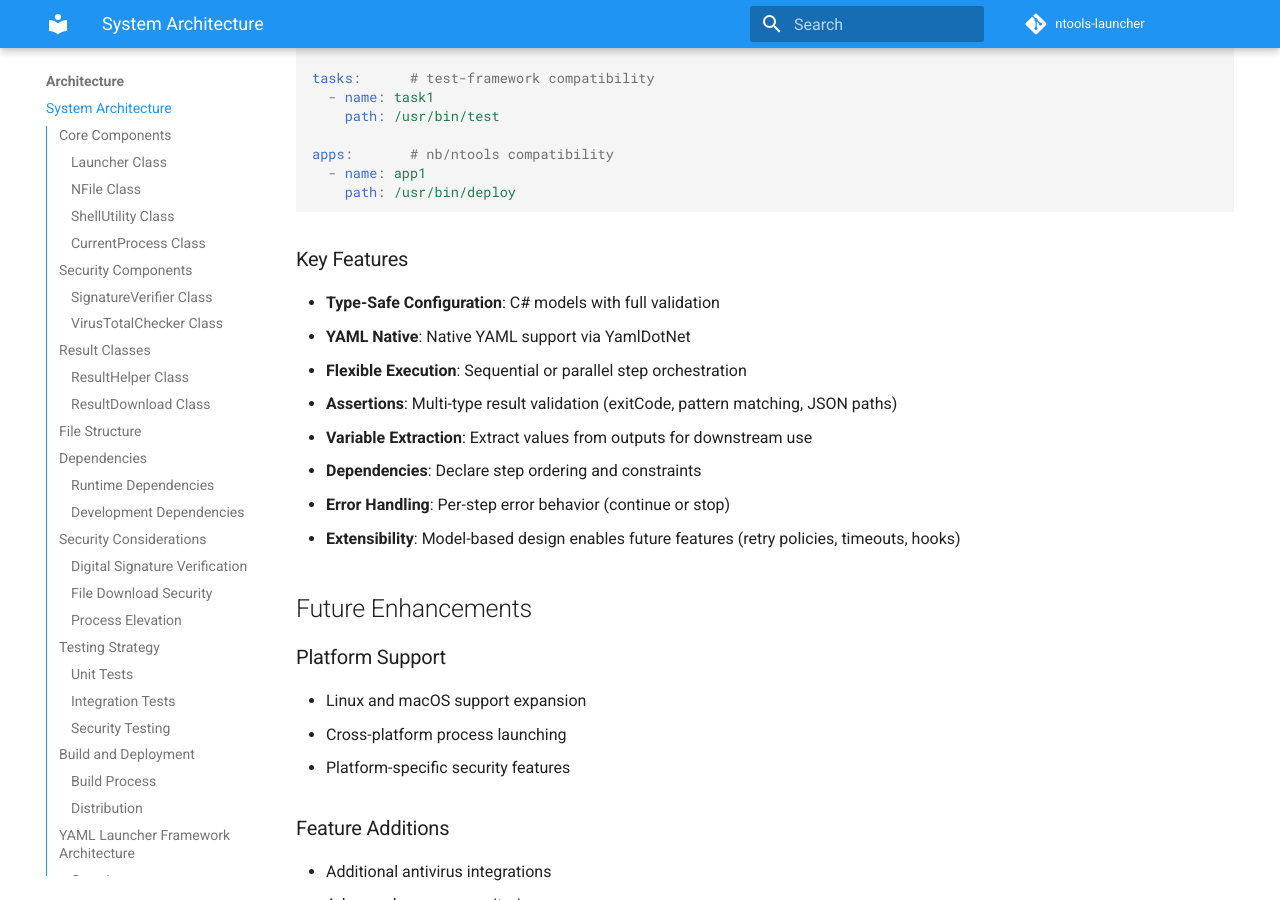
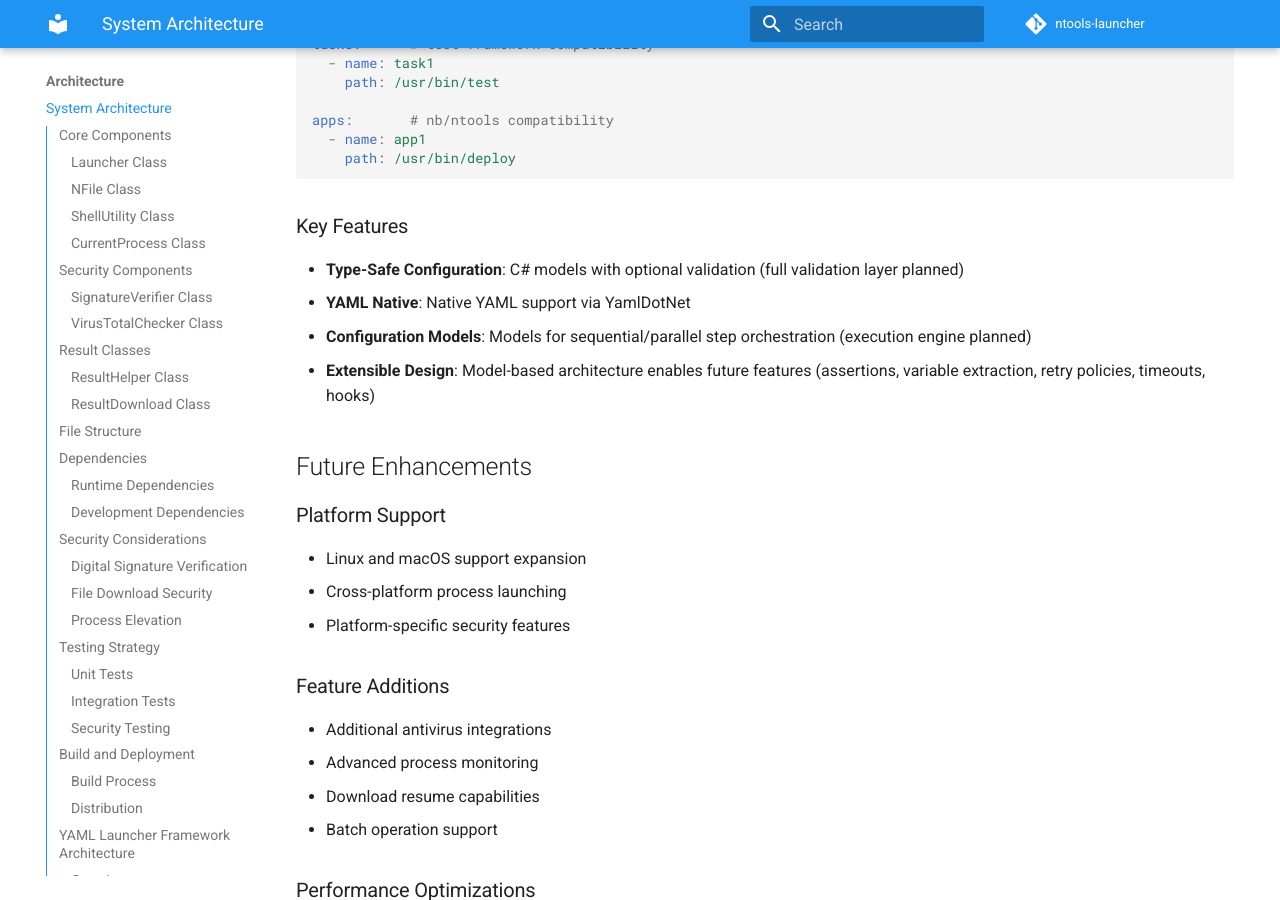
Before and after one commit to naz-hage/ntools-launcher, an MkDocs documentation site: the page built from docs/architecture.md, in a window 1280 px wide and 900 px high, scrolled down 8983 px. Built offline with MkDocs 1.6.1 and Material for MkDocs 9.7.7, drawn with Linux system fonts in a browser that asks for light colours; comment, search, counter and statistics services are not loaded; some of the changed text lies outside the part shown.

Commit message:
docs: update YAML Launcher Framework descriptions and clarify configuration models

```diff
--- a/docs/architecture.md
+++ b/docs/architecture.md
@@ -271,7 +271,6 @@ ntools-launcher/
 ### Distribution
 - **NuGet Package**: `ntools-launcher` on nuget.org
 - **GitHub Releases**: Source code and documentation
-- **GitHub Releases**: Source code and documentation
 - **Documentation Site**: MkDocs-generated static site
 
 ## YAML Launcher Framework Architecture
@@ -396,14 +395,10 @@ apps:       # nb/ntools compatibility
 
 ### Key Features
 
-- **Type-Safe Configuration**: C# models with full validation
+- **Type-Safe Configuration**: C# models with optional validation (full validation layer planned)
 - **YAML Native**: Native YAML support via YamlDotNet
-- **Flexible Execution**: Sequential or parallel step orchestration
-- **Assertions**: Multi-type result validation (exitCode, pattern matching, JSON paths)
-- **Variable Extraction**: Extract values from outputs for downstream use
-- **Dependencies**: Declare step ordering and constraints
-- **Error Handling**: Per-step error behavior (continue or stop)
-- **Extensibility**: Model-based design enables future features (retry policies, timeouts, hooks)
+- **Configuration Models**: Models for sequential/parallel step orchestration (execution engine planned)
+- **Extensible Design**: Model-based architecture enables future features (assertions, variable extraction, retry policies, timeouts, hooks)
 
 ## Future Enhancements
 
```
Also changed, not shown: docs/index.md (+1 -1 lines), launcher/README.md (+1 -1 lines), 1 other file.
